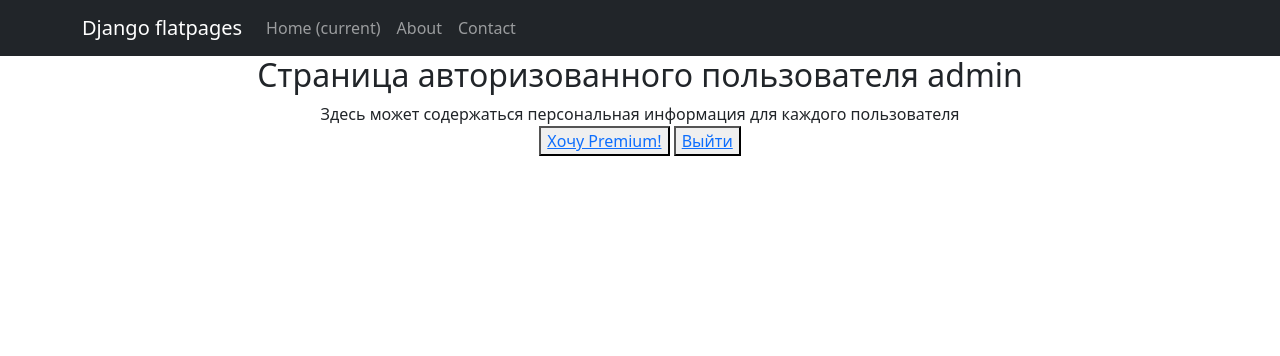
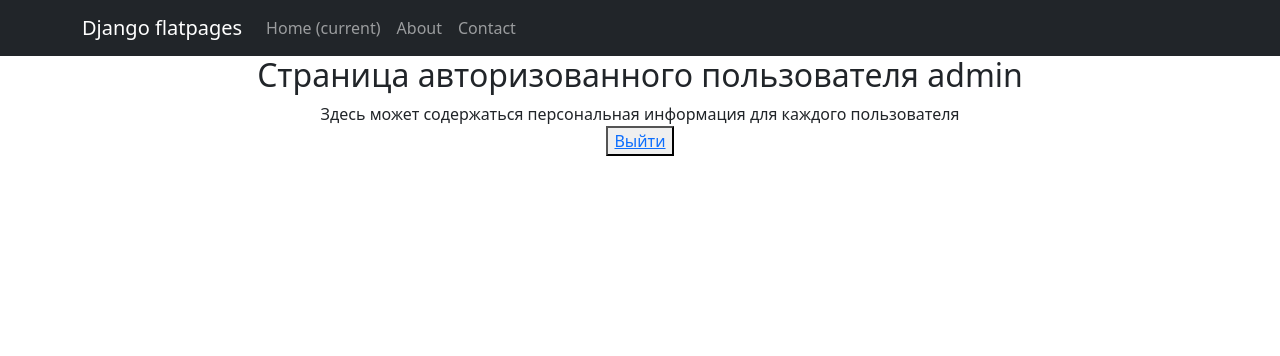
Before and after one commit to ArtemL87/NewsPortal, a Django app: page / in a window 1280 px wide. Shown: the top 356 px of the page. Run offline with Django 4.2, Linux system fonts and the light colour scheme; a user stored in the database is signed in; parts of the project's set-up code (start-up, migrations or seed data) failed here and were passed over; some libraries are stand-ins or nearby versions.

Commit message:
15.02.2023

```diff
--- a/NewsPortal/settings.py
+++ b/NewsPortal/settings.py
@@ -147,6 +147,7 @@ STATICFILES_DIRS = [
 
 ACCOUNT_EMAIL_REQUIRED = True
 ACCOUNT_UNIQUE_EMAIL = True
+ACCOUNT_EMAIL_VERIFICATION = 'none'
 ACCOUNT_USERNAME_REQUIRED = False
 ACCOUNT_AUTHENTICATION_METHOD = 'email'
 ACCOUNT_FORMS = {'signup': 'sign.models.BasicSignupForm'}
--- a/protect/views.py
+++ b/protect/views.py
@@ -8,6 +8,6 @@ class IndexView(LoginRequiredMixin, TemplateView):
 
     def get_context_data(self, **kwargs):
         context = super().get_context_data(**kwargs)
-        context['is_not_premium'] = not self.request.user.groups.filter(name='premium').exists()
+        context['is_not_authors'] = not self.request.user.groups.filter(name='authors').exists()
         return context
 # Create your views here.
--- a/sign/models.py
+++ b/sign/models.py
@@ -24,7 +24,7 @@ class BasicSignupForm(SignupForm):
 
     def save(self, request):
         user = super(BasicSignupForm, self).save(request)
-        basic_group = Group.objects.get(name='basic')
+        basic_group = Group.objects.get(name='common')
         basic_group.user_set.add(user)
         return user
 # Create your models here.
--- a/sign/views.py
+++ b/sign/views.py
@@ -13,8 +13,8 @@ class BaseRegisterView(CreateView):
 @login_required
 def upgrade_me(request):
     user = request.user
-    premium_group = Group.objects.get(name='premium')
-    if not request.user.groups.filter(name='premium').exists():
-        premium_group.user_set.add(user)
+    authors_group = Group.objects.get(name='authors')
+    if not request.user.groups.filter(name='authors').exists():
+        authors_group.user_set.add(user)
     return redirect('/')
 # Create your views here.
--- a/templates/protect/index.html
+++ b/templates/protect/index.html
@@ -4,8 +4,8 @@
 <h2>Страница авторизованного пользователя {{request.user.username}}</h2>
 <div> Здесь может содержаться персональная информация для каждого пользователя </div>
 
-{% if is_not_premium %}
-<button> <a href="sign/upgrade/"> Хочу Premium!</a> </button>
+{% if is_not_authors %}
+<button> <a href="sign/upgrade/"> Хочу стать Автором!</a> </button>
 {% endif %}
 
 <button> <a href="sign/logout/">Выйти</a> </button>
```
Also changed, not shown: News/views.py (+11 -4 lines), db.sqlite3.
